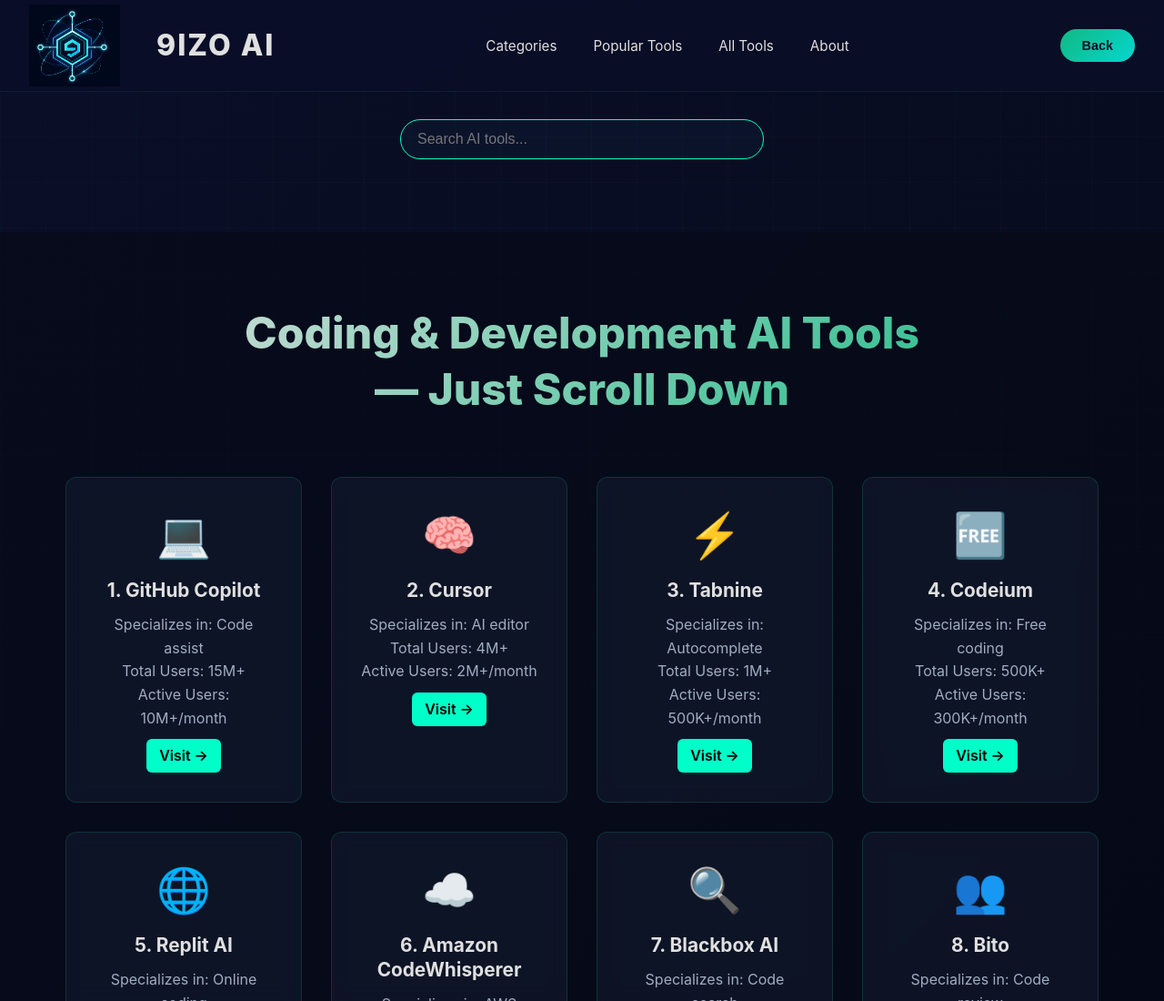
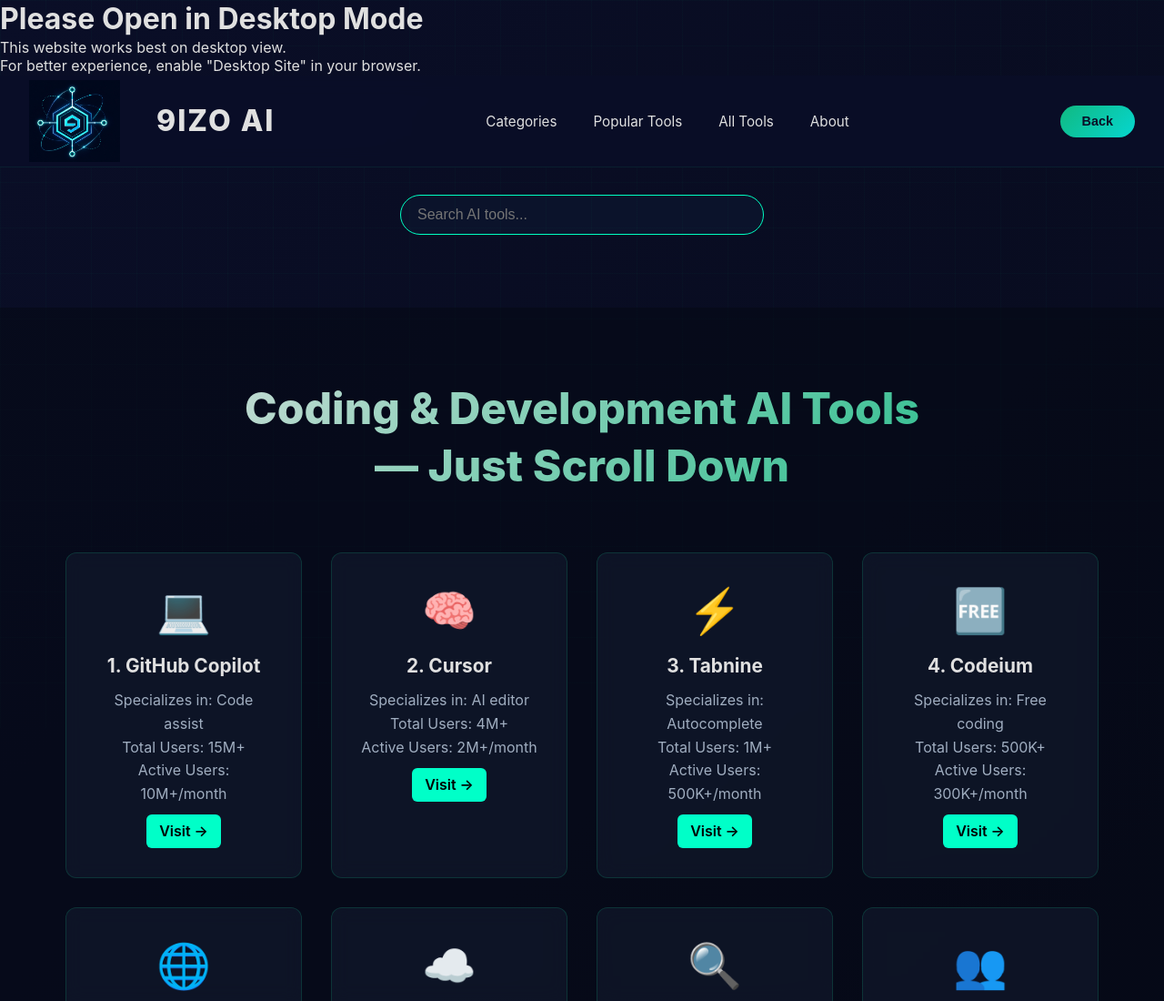
Before and after one commit to 9izo-ai/9izo-ai, a plain HTML site: page code.html in a window 1280 px wide. Shown: the top 1100 px of the page at 91% size. Drawn offline with Linux system fonts and the light colour scheme.

Commit message:
Update code.html

```diff
--- a/code.html
+++ b/code.html
@@ -1,6 +1,13 @@
 <!DOCTYPE html>
 <html lang="en">
 <head>
+    <div id="desktop-warning">
+    <div class="warning-box">
+        <h1>Please Open in Desktop Mode</h1>
+        <p>This website works best on desktop view.</p>
+        <p>For better experience, enable "Desktop Site" in your browser.</p>
+    </div>
+</div>
     <meta charset="UTF-8">
     <script defer src="https://cdn.vercel-insights.com/v1/script.js"></script>
     <meta name="viewport" content="width=device-width, initial-scale=1.0">
```
